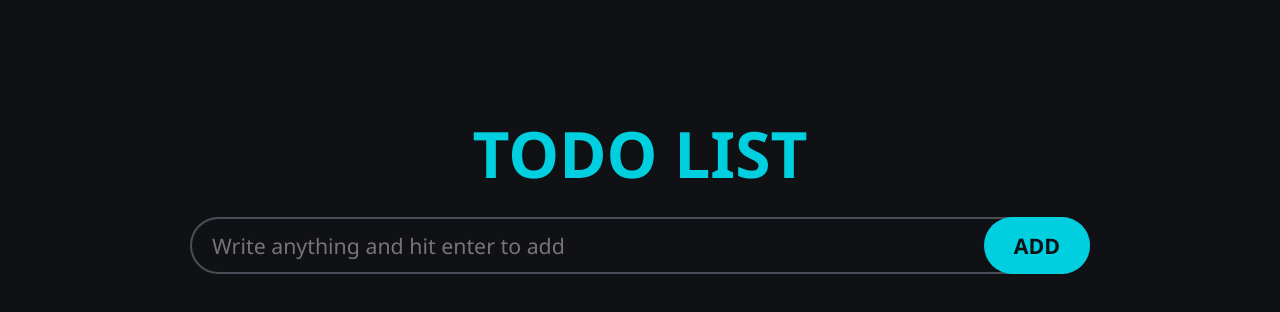
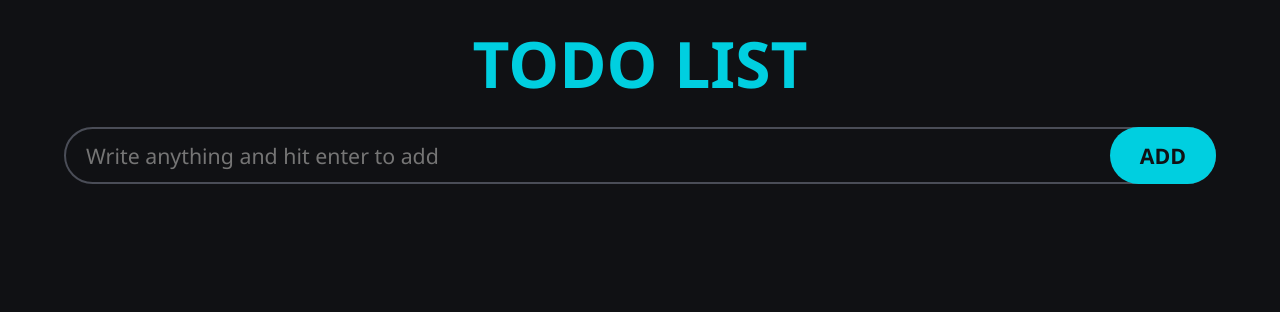
Before and after one commit to Lann-hyl/todo-list-JS, a plain HTML site: page index.html in a window 1280 px wide. Drawn offline with Linux system fonts and the light colour scheme.

Commit message:
make todos wider

```diff
--- a/style.css
+++ b/style.css
@@ -17,14 +17,13 @@ html{
 }
 body{
     min-height: 100vh;
-    padding: 10px;
     background-color: var(--background);
     display: flex;
     flex-direction: column;
     align-items: center;
 }
 h1{
-    margin-top: 100px;
+    margin-top: 20px;
     margin-bottom: 20px;
     font-size: 3rem;
     font-weight: 800;
@@ -33,7 +32,7 @@ h1{
     color: var(--accent-color);
 }
 .wrapper{
-    width: 900px;
+    width: 90%;
     max-width: 100%;
     display: flex;
     flex-direction: column;
```
